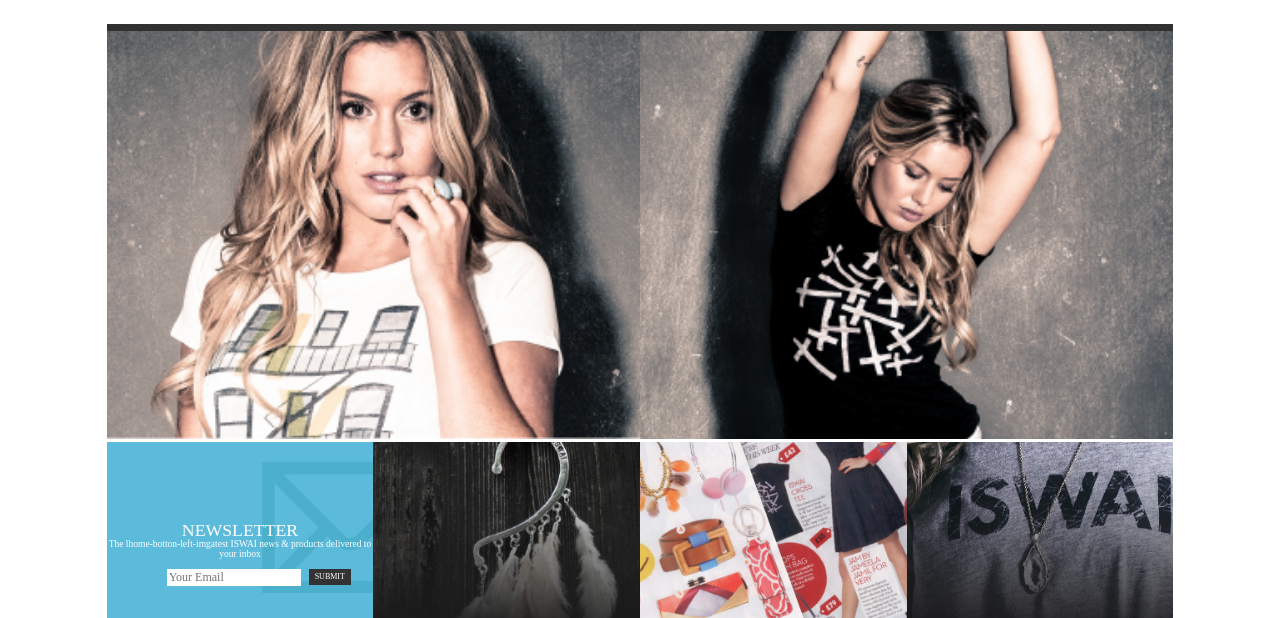
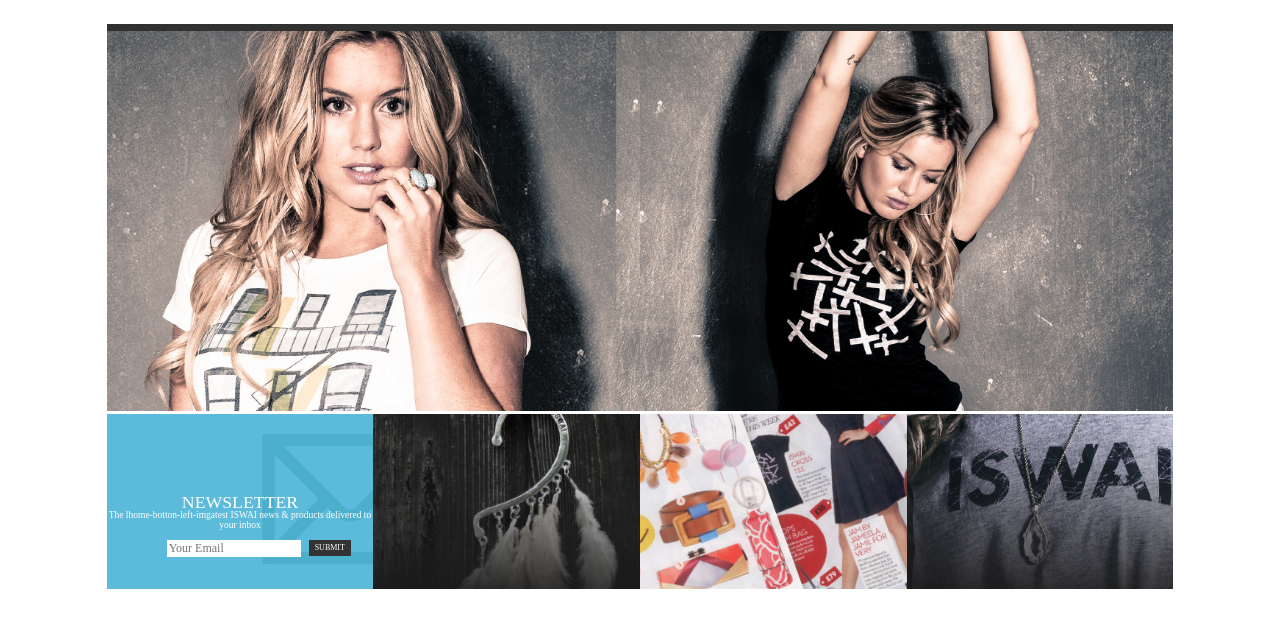
Before and after one commit to olexnick/iswai, a website: page public/index.html in a window 1280 px wide. Shown: the part 162-780 px from the top of the page. Drawn offline with nearby package versions, Linux system fonts and the light colour scheme.

Commit message:
may be the end

```diff
--- a/public/index.html
+++ b/public/index.html
@@ -79,7 +79,7 @@
           <div class="row">
             <div class="col-xs-12 col-sm-12 col-md-6 col-lg-6 content-top-left">
               <div class="home-img-title-left">
-                <img src="./img/h1.jpg"/>
+                <img src="./img/h-b-r2.jpg"/>
                 <div class="home-img-title-left-hover">
                   <span>FIVE WAYS</span>
                   <span>RELIGION</span>
@@ -91,7 +91,7 @@
             </div>
             <div class="col-xs-12 col-sm-12 col-md-6 col-lg-6 content-top-right">
               <div class="home-img-title-right">
-                <img src="./img/h2.jpg"/>
+                <img src="./img/h-b-l.jpg"/>
                 <div class="home-img-title-left-hover">
                   <span>FIVE WAYS</span>
                   <span>RELIGION</span>
```
Also changed, not shown: public/img/h-b-l.jpg (added), public/img/h-b-r2.jpg (added), public/img/h1-b.jpg (deleted), public/img/h1.jpg (deleted), public/img/h2-b.jpg (deleted), public/img/h2.jpg (deleted), public/img/logo-smoll.jpg (deleted).
